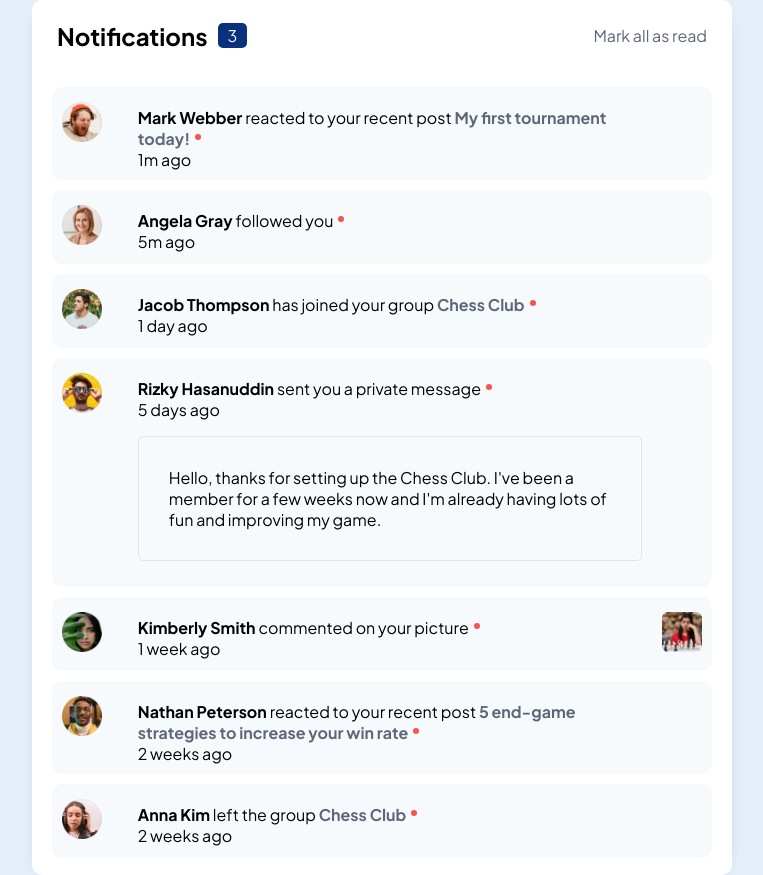
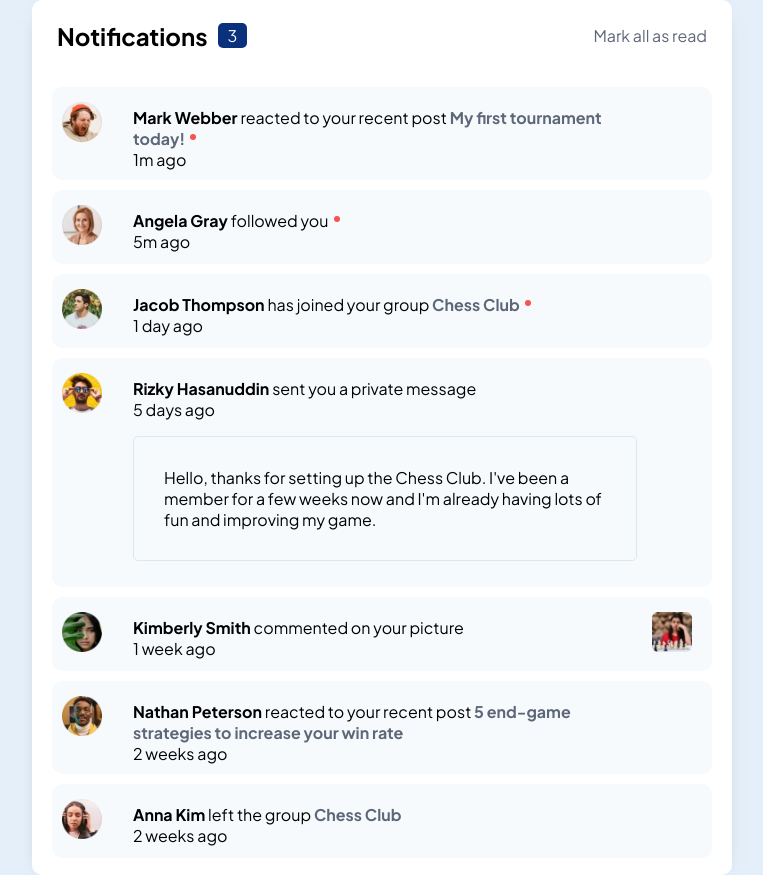
Before and after one commit to LorryAfriyie/notifications-page, a React (Vite) app: page / in a window 1280 px wide. Shown: the whole page, without its empty margins (258-1021 px from the left). Built offline with nearby package versions, Linux system fonts and the light colour scheme.

Commit message:
Conditional statement and CSS adjustment
Adding new notification markers based on true conditional statement and adjusting grid spacing through gap feature.

```diff
--- a/src/NotificationList.jsx
+++ b/src/NotificationList.jsx
@@ -9,11 +9,20 @@ export const NotificationList = () => {
                 <img src={y.image} alt="" />
               </div>
               <div className="text">
-                <div className="info">
-                  <strong className="person-name">{y.name + " "}</strong>
-                  {y.note_msg + " "}
-                  <strong className="post">{y.post}</strong>
-                </div>
+                {y.new === 1 ? (
+                  <div className="new">
+                    <strong className="person-name">{y.name + " "}</strong>
+                    {y.note_msg + " "}
+                    <strong className="post">{y.post}</strong>
+                  </div>
+                ) : (
+                  <div className="info">
+                    <strong className="person-name">{y.name + " "}</strong>
+                    {y.note_msg + " "}
+                    <strong className="post">{y.post}</strong>
+                  </div>
+                )}
+
                 {y.timestamp}
 
                 {privateMessage.map((x) => {
@@ -54,6 +63,7 @@ const listOfNotifications = [
     post: "My first tournament today!",
     timestamp: "1m ago",
     msg: 0,
+    new: 1,
   },
   {
     personId: 2,
@@ -63,6 +73,7 @@ const listOfNotifications = [
     post: "",
     timestamp: "5m ago",
     msg: 0,
+    new: 1,
   },
   {
     personId: 3,
@@ -72,6 +83,7 @@ const listOfNotifications = [
     post: "Chess Club",
     timestamp: "1 day ago",
     msg: 0,
+    new: 1,
   },
   {
     personId: 4,
--- a/src/NotificationList.scss
+++ b/src/NotificationList.scss
@@ -9,7 +9,7 @@
       align-items: start;
       display: grid;
       grid-template-columns: 10% 80% 10%;
-      gap: 0.3rem;
+      gap: 0.5rem;
       background-color: hsl(210, 60%, 98%);
       border-radius: 10px;
       margin-bottom: 10px;
@@ -53,7 +53,7 @@
           background-color: hsl(205, 33%, 90%);
         }
 
-        .info::after {
+        .new::after {
           content: "";
           position: absolute;
           width: 6px;
@@ -78,3 +78,13 @@
     }
   }
 }
+
+@media (min-width: 60em) {
+  .notification-list {
+    ul {
+      li {
+        gap: 0;
+      }
+    }
+  }
+}
```
Also changed, not shown: 1 other file (tests, documents, lock files or other folders).
